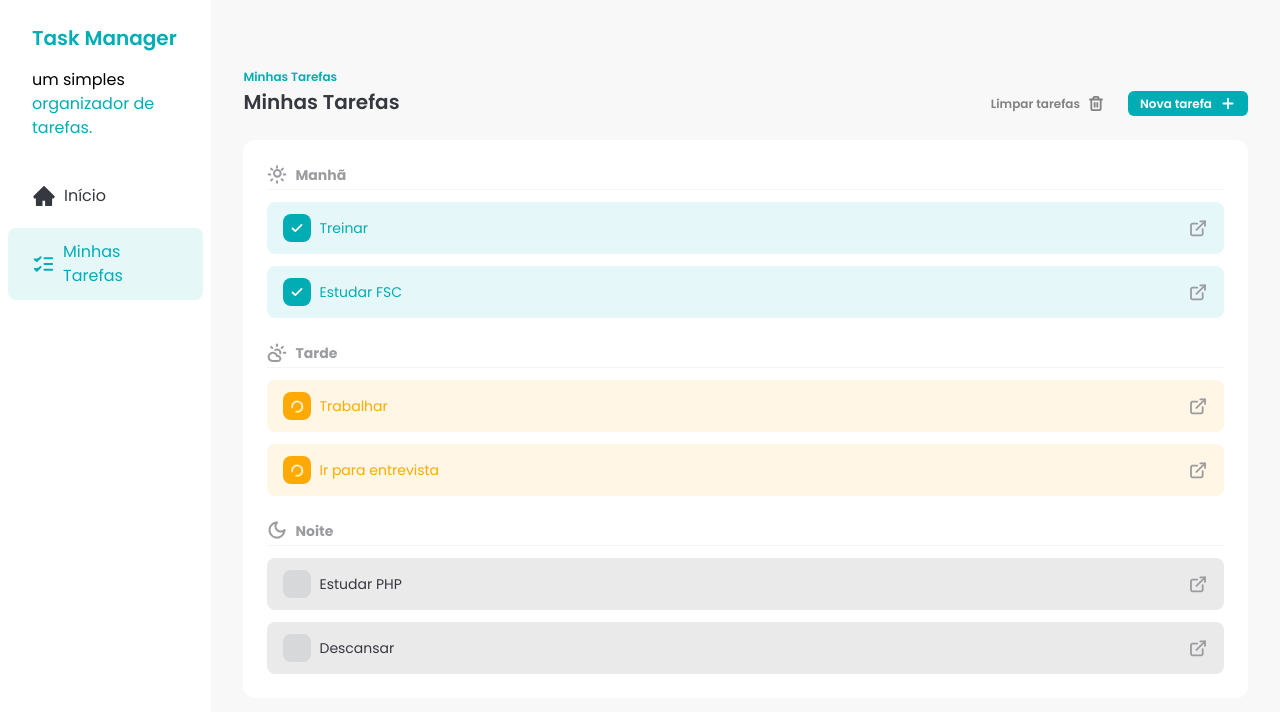
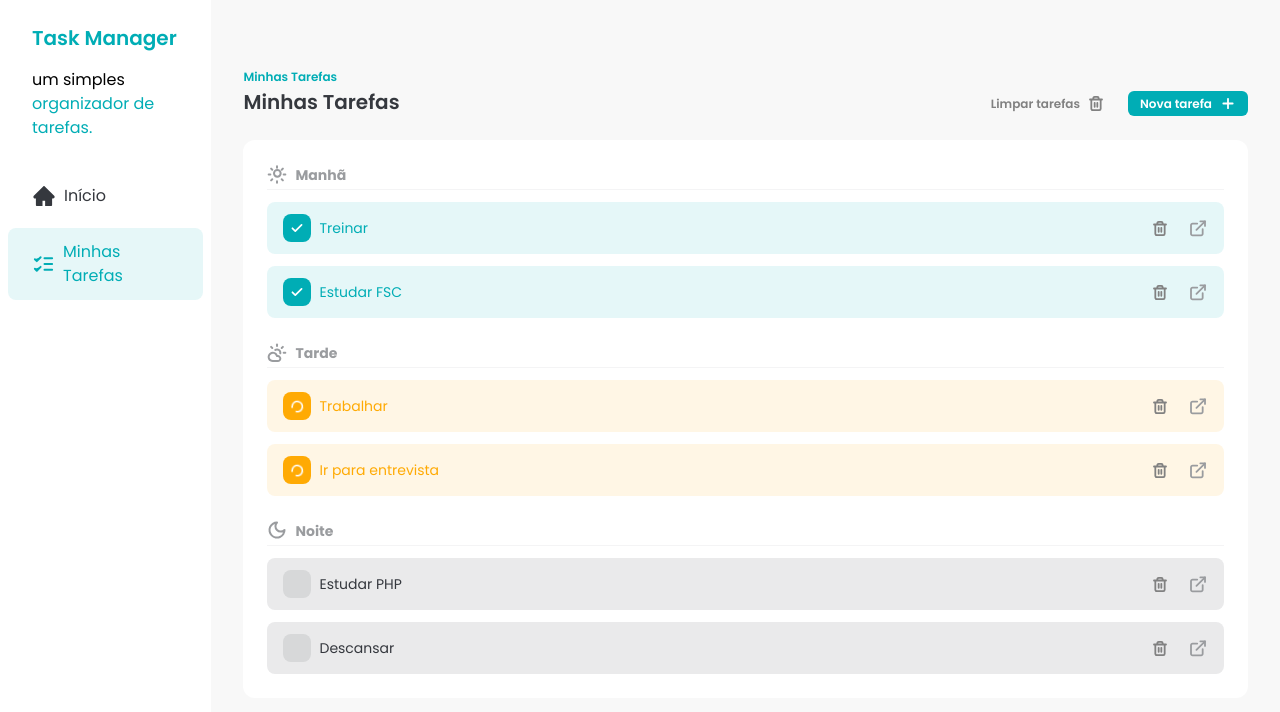
Before and after one commit to okayosilva/fsc-task-manager, a React app: page / in a window 1280 px wide. Shown: the top 712 px of the page. Built offline with nearby package versions, Linux system fonts and the light colour scheme; the HTML template or start-up script is replaced by a standard one.

Commit message:
feat: handle delete task by id

```diff
--- a/src/components/Button/index.jsx
+++ b/src/components/Button/index.jsx
@@ -1,11 +1,16 @@
-export const Button = ({ variant = 'primary', children }) => {
+export const Button = ({ variant = 'primary', children, ...props }) => {
+  const variants = {
+    primary: 'bg-[#00ADB5] text-white',
+    secondary: 'text-[#818181] bg-none',
+    danger: 'text-[#818181] hover:text-[#e21f1f] bg-none',
+  };
   const getVariantClasses = () => {
-    const variantSelected =
-      variant === 'primary'
-        ? 'bg-[#00ADB5] text-white'
-        : 'text-[#818181] bg-none';
-    return `flex items-center gap-2 rounded-md px-3 py-1 text-xs hover:opacity-75 transition font-semibold ${variantSelected}`;
+    return `flex items-center gap-2 rounded-md px-3 py-1 text-xs hover:opacity-75 transition font-semibold ${variants[variant]}`;
   };
 
-  return <button className={getVariantClasses()}>{children}</button>;
+  return (
+    <button {...props} className={getVariantClasses()}>
+      {children}
+    </button>
+  );
 };
--- a/src/components/Tasks/index.jsx
+++ b/src/components/Tasks/index.jsx
@@ -34,6 +34,11 @@ export const Tasks = () => {
     setTask(newTasks);
   };
 
+  const handleTaskDelete = (taskId) => {
+    const newTasks = task.filter((task) => task.id !== taskId);
+    setTask(newTasks);
+  };
+
   return (
     <div className="w-full px-8 py-16">
       <div className="flex justify-between">
@@ -61,7 +66,8 @@ export const Tasks = () => {
             <TaskItem
               key={task.id}
               task={task}
-              handleTaskStatusChange={handleTaskStatusChange}
+              handleStatusChange={handleTaskStatusChange}
+              handleDelete={handleTaskDelete}
             />
           ))}
         </div>
@@ -71,7 +77,8 @@ export const Tasks = () => {
             <TaskItem
               key={task.id}
               task={task}
-              handleTaskStatusChange={handleTaskStatusChange}
+              handleStatusChange={handleTaskStatusChange}
+              handleDelete={handleTaskDelete}
             />
           ))}
         </div>
@@ -81,7 +88,8 @@ export const Tasks = () => {
             <TaskItem
               key={task.id}
               task={task}
-              handleTaskStatusChange={handleTaskStatusChange}
+              handleStatusChange={handleTaskStatusChange}
+              handleDelete={handleTaskDelete}
             />
           ))}
         </div>
--- a/src/components/Tasks/taskItem.jsx
+++ b/src/components/Tasks/taskItem.jsx
@@ -1,8 +1,10 @@
 import CheckIcon from '../../assets/icons/check.svg?react';
 import DetailsIcon from '../../assets/icons/details.svg?react';
 import LoaderIcon from '../../assets/icons/loader-circle.svg?react';
+import TrashIcon from '../../assets/icons/trash.svg?react';
+import { Button } from '../Button';
 
-export const TaskItem = ({ task, handleTaskStatusChange }) => {
+export const TaskItem = ({ task, handleStatusChange, handleDelete }) => {
   const { id, title, status } = task;
   const checked = status === 'done';
   const inProgress = status === 'in_progress';
@@ -34,7 +36,7 @@ export const TaskItem = ({ task, handleTaskStatusChange }) => {
           <input
             type="checkbox"
             checked={checked}
-            onChange={() => handleTaskStatusChange(id)}
+            onChange={() => handleStatusChange(id)}
             className="absolute h-full w-full cursor-pointer opacity-0"
           />
           {checked && <CheckIcon />}
@@ -42,9 +44,14 @@ export const TaskItem = ({ task, handleTaskStatusChange }) => {
         </label>
         {title}
       </div>
-      <a href="#" className="transition-all hover:opacity-75">
-        <DetailsIcon />
-      </a>
+      <div className="flex items-center justify-center gap-2">
+        <Button onClick={() => handleDelete(id)} variant="danger">
+          <TrashIcon />
+        </Button>
+        <a href="#" className="transition-all hover:opacity-75">
+          <DetailsIcon />
+        </a>
+      </div>
     </div>
   );
 };
```
